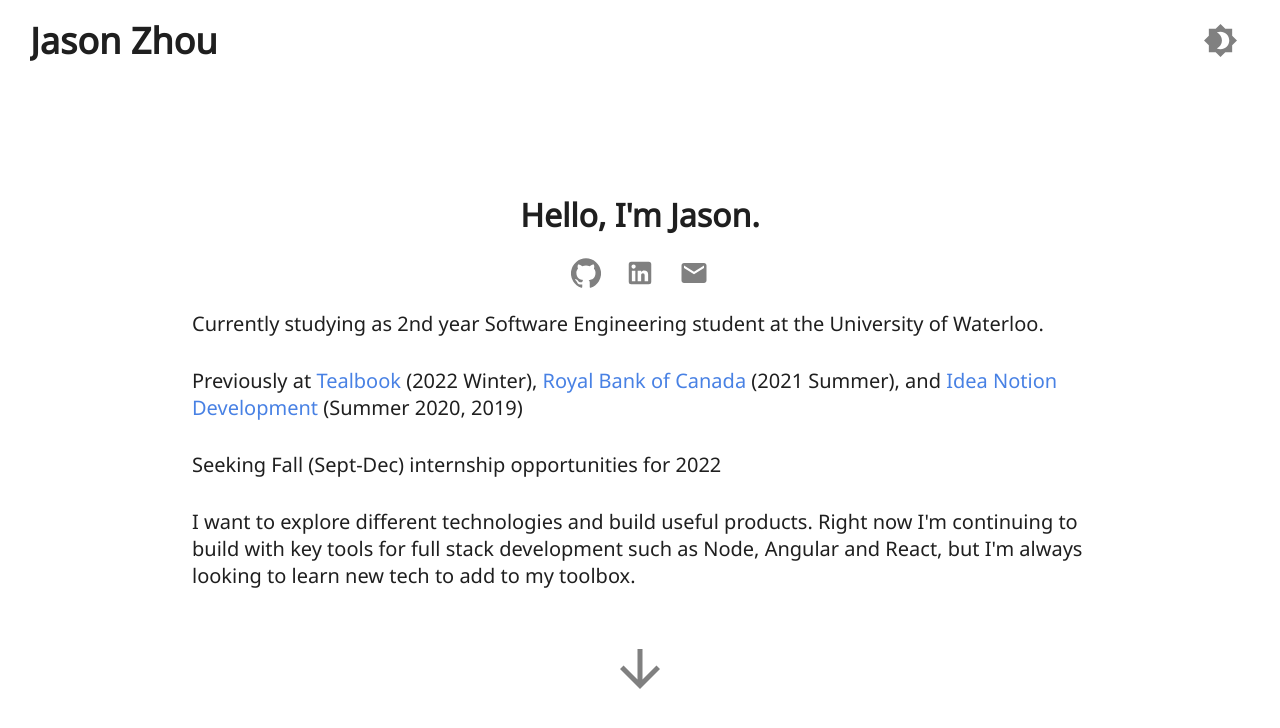
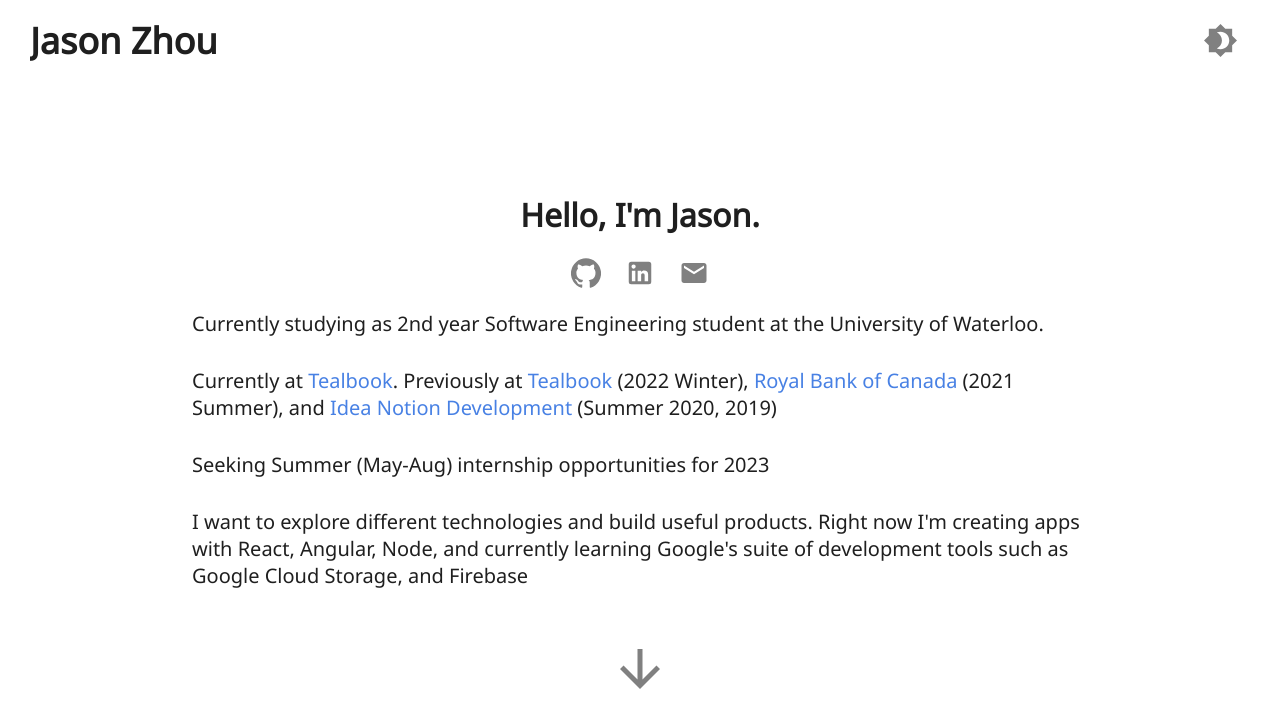
Before and after one commit to ZhouJas/personal, a React (Create React App) app: page / in a window 1280 px wide. Shown: the top 728 px of the page. Built offline with nearby package versions, Linux system fonts and the light colour scheme.

Commit message:
update(app): update with myLC project

```diff
--- a/src/components/intro/intro.tsx
+++ b/src/components/intro/intro.tsx
@@ -53,17 +53,15 @@
         Currently at <a href={tealbook}>TealBook</a>
       </div> */}
       <div className="introBody" id="prevWork">
-        Previously at <a href={tealbook}>Tealbook</a> (2022 Winter), <a href={rbc}>Royal Bank of Canada</a> (2021 Summer), and{" "}
+        Currently at <a href={tealbook}>Tealbook</a>. Previously at <a href={tealbook}>Tealbook</a> (2022 Winter), <a href={rbc}>Royal Bank of Canada</a> (2021 Summer), and{" "}
         <a href={ideanotion}>Idea Notion Development</a> (Summer 2020, 2019)
       </div>
       <div className="introBody" id="openForWork">
-        Seeking Fall (Sept-Dec) internship opportunities for 2022
+        Seeking Summer (May-Aug) internship opportunities for 2023
       </div>
       <div className="introBody" id="motivation">
         I want to explore different technologies and build useful products.
-        Right now I'm continuing to build with key tools for full stack
-        development such as Node, Angular and React, but I'm always looking to
-        learn new tech to add to my toolbox.
+        Right now I'm creating apps with React, Angular, Node, and currently learning Google's suite of development tools such as Google Cloud Storage, and Firebase
       </div>
       <div className="promptArrow">
         <a href="#portfolio">
--- a/src/components/portfolio/portfolio.tsx
+++ b/src/components/portfolio/portfolio.tsx
@@ -22,12 +22,11 @@
             </p>
           </div>
         </a>
-        <a href="https://github.com/ZhouJas/GM-WebScraper" title="Go to Github">
+        <a href="https://mylc-backend.web.app/" title="Live Demo">
           <div className="item">
-            <h3>GM WebScraper</h3>
+            <h3>MyLC</h3>
             <p>
-              Web scraping tool to quickly obtain GM brands' vehicle data for
-              data entry
+              Angular webapp for tracking progress with offline and online progress storage via Firestore. Hosted with Firebase
             </p>
           </div>
         </a>
```
Also changed, not shown: 1 other file (tests, documents, lock files or other folders).
